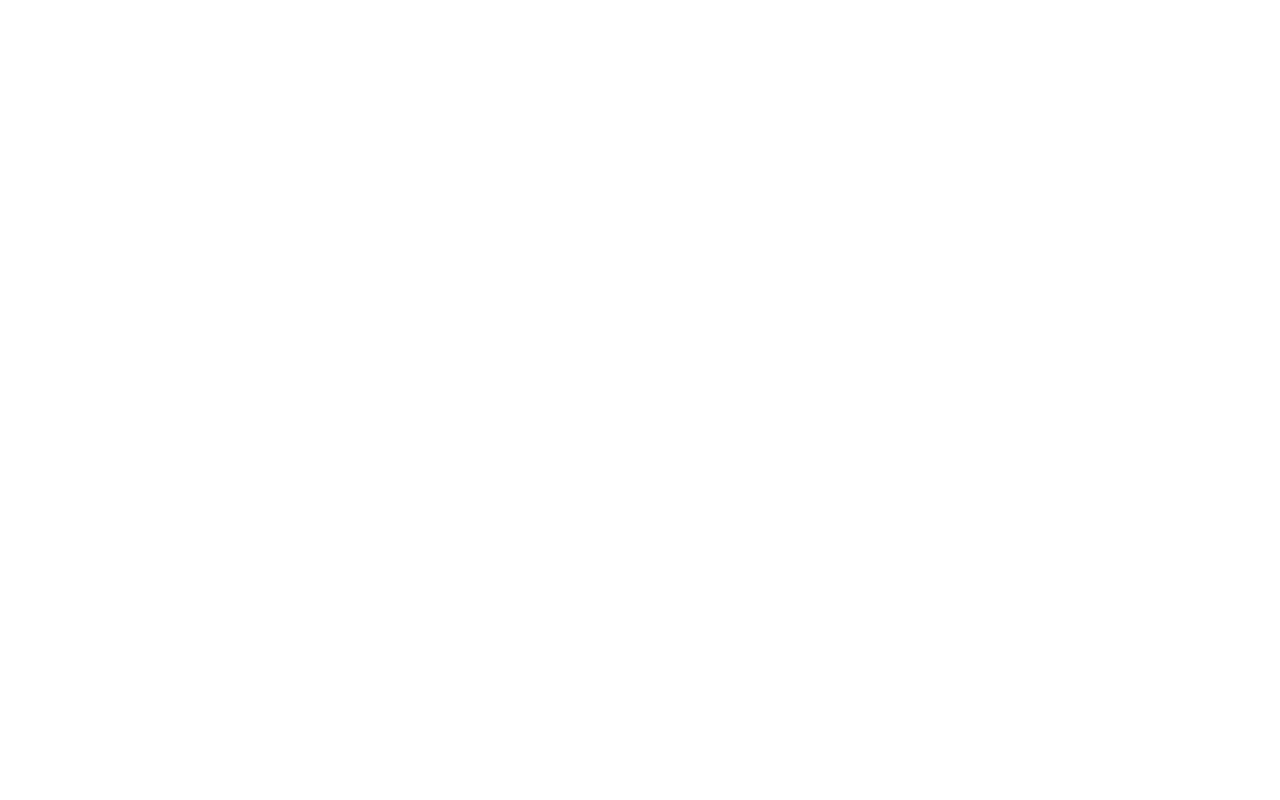
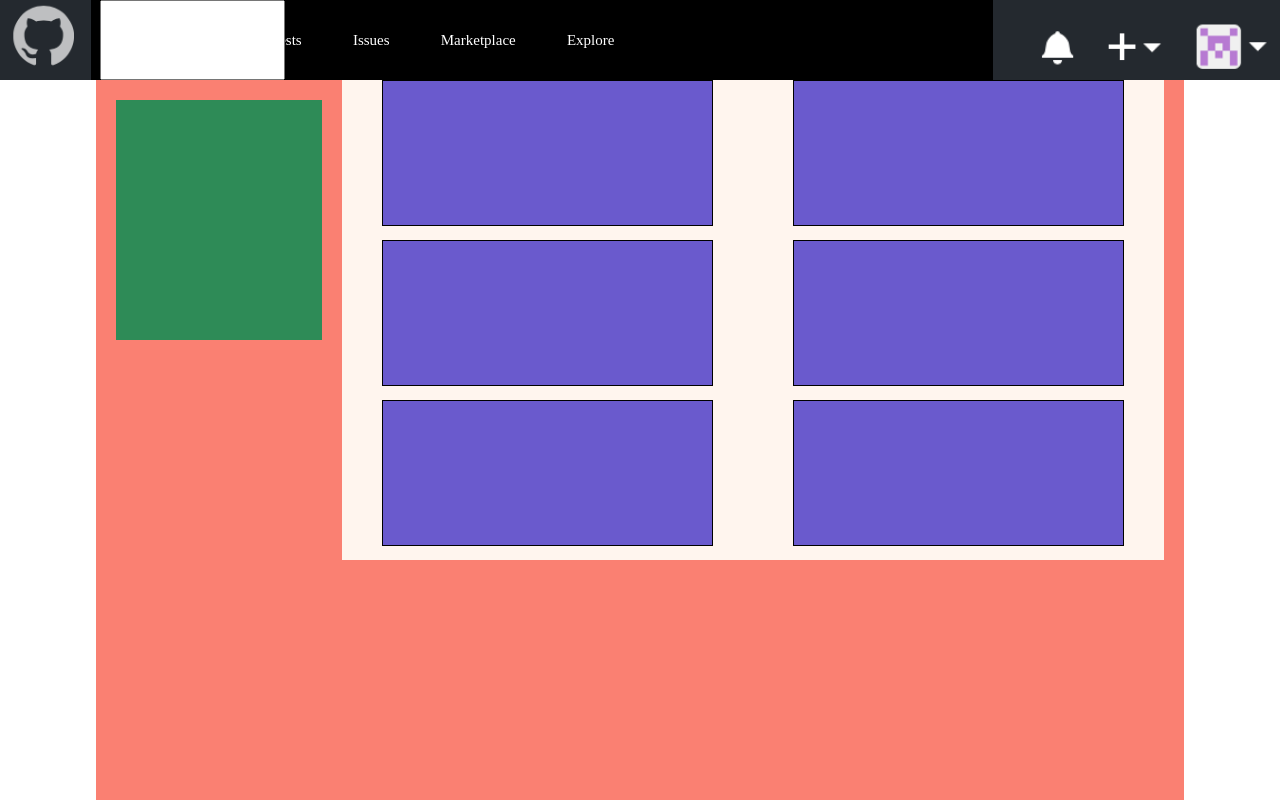
Before and after one commit to saiplodark/HTML-Layouts-2-afternoon, a plain HTML site: page index.html in a window 1280 px wide. Shown: the top 800 px of the page. Drawn offline with Linux system fonts and the light colour scheme.

Commit message:
keep working

```diff
--- a/index.css
+++ b/index.css
@@ -0,0 +1,90 @@
+header{
+    width: 100%;
+    height: 80px;
+    display: flex;
+    justify-content: space-between;
+}
+
+header > div{
+    max-width: 100%;
+    height: 100%;
+    width: 100%;
+    display: flex;
+    justify-content: space-between;
+    margin: 0 auto;
+    align-items: center;
+    background-color:black;
+}
+
+.logo{
+    height: 80px;
+    position: absolute;
+}
+
+.search{
+    position: relative;
+    left: 100px;
+    height: 100%;
+    /* background-color: blue; */
+}
+
+.links{
+    display: flex;
+    position: static;
+    left: 250px;
+    /* background-color: white; */
+}
+
+.links > li > a{
+    font-size: 15px;
+    margin: 0 2vw;
+    text-decoration: none;
+    color: white;
+}
+
+.topright{
+    display: flex;
+    justify-content: flex-end;
+    /* background-color: hotpink; */
+}
+
+
+
+main{
+ width: 85%;
+ height: 1200px;
+ display: flex;
+ margin: 0 auto;
+ background-color: salmon;
+}
+
+.profile{
+    width: 20%;
+    height: 20%;
+    background-color: seagreen;
+    margin: 20px;
+}
+
+.popular{
+    width: 80%;
+    height: 40%;
+    margin-right: 20px;
+    background-color: seashell;
+    display: flex;
+	flex-wrap: wrap;
+	justify-content: space-around;
+}
+
+.act{
+    width: 40%;
+    height: 30%;
+    background-color: slateblue;
+    border: 1px solid black;
+
+}
+
+/* .calender{
+    width: 80%;
+    height: 20%;
+    background-color: springgreen */
+} */
--- a/index.html
+++ b/index.html
@@ -9,5 +9,38 @@
 </head>
 <body>
 
+    <header>
+        <div class="topleft">
+            <img class="logo" src="./profile.png" >
+            <input class="search" type="search" id="site-search" name="q"
+            aria-label="Search through site content">
+            <ul class="links">
+                <li><a href="#">Pull requests</a></li>
+                <li><a href="#">Issues</a></li>
+                <li><a href="#">Marketplace</a></li>
+                <li><a href="#">Explore</a></li>
+            </ul>
+
+        </div>
+        <div class="topright">
+            <img class="logo" src="topright.png">
+        </div>
+    </header>
+
+    <main>
+    <div class="profile"></div>
+    <div class="popular">
+        <div class="act 1"></div>
+        <div class="act 2"></div>
+        <div class="act 3"></div>
+        <div class="act 4"></div>
+        <div class="act 5"></div>
+        <div class="act 6"></div>
+    </div>
+    <section class="calender"></section>
+    <footer class="contribution"></footer>
+   </main>
+
+
 </body>
 </html>
```
Also changed, not shown: profile.png (added), topright.png (added), 1 other file.
